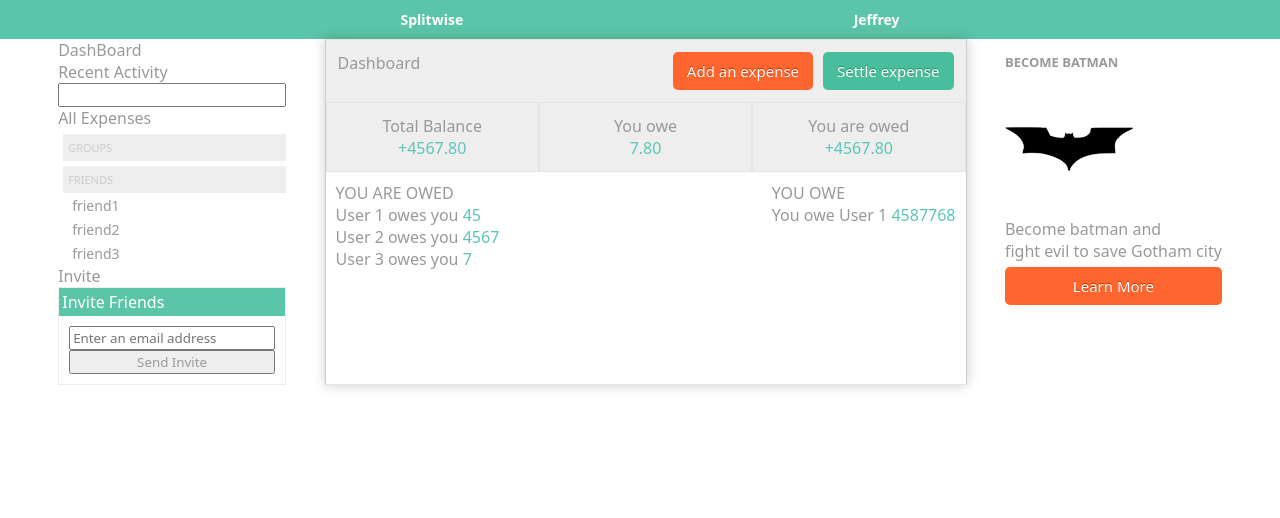
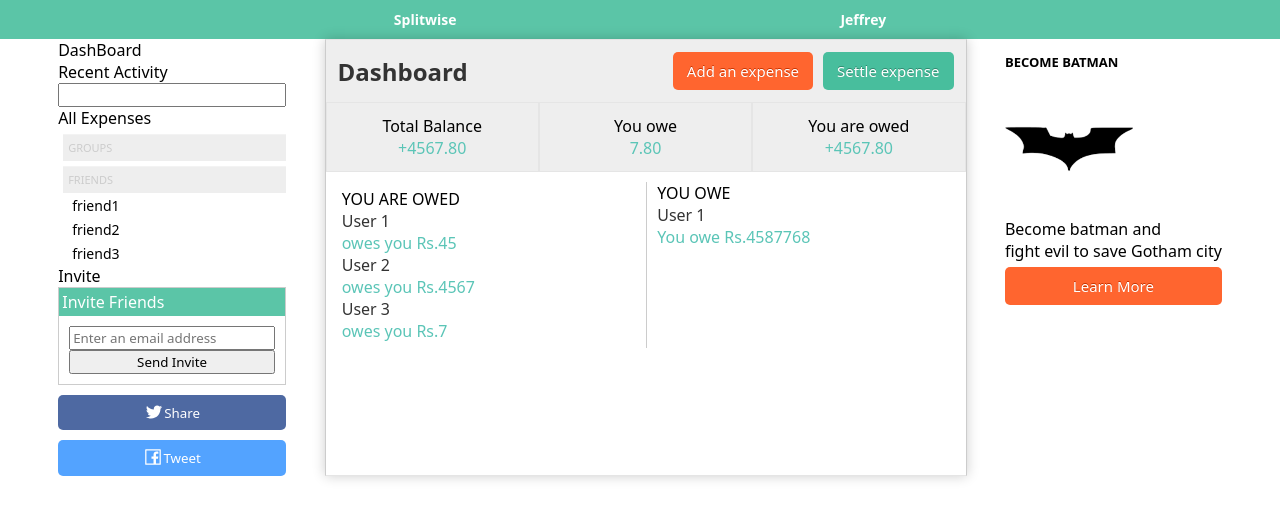
Before and after one commit to jeffreyguezou/SplitWiseClone, a React (Create React App) app: page / in a window 1280 px wide. Both pictures are taken after a click on the button "Log In". Shown: the top 518 px of the page. Built offline with nearby package versions, Linux system fonts and the light colour scheme; a web font is replaced by a local one.

Commit message:
Added Social Media Btns + UI improvements in dashboard

```diff
--- a/src/App.css
+++ b/src/App.css
@@ -1,7 +1,6 @@
 * {
   font-family: system-ui, -apple-system, BlinkMacSystemFont, "Segoe UI", Roboto,
     Oxygen, Ubuntu, Cantarell, "Open Sans", "Helvetica Neue", sans-serif;
-  color: #999;
 }
 .mainDash {
   width: 50%;
@@ -15,9 +14,15 @@
   justify-content: center;
   min-height: 100%;
 }
+.dash {
+  font-weight: bolder;
+  color: #333333;
+  font-size: 24px;
+}
 .dashHeader {
   display: flex;
   justify-content: space-between;
+  align-items: center;
   padding: 0.75em;
   background: #eeeeee;
 }
@@ -28,7 +33,6 @@
 }
 
 .nav {
-  width: 100%;
   background-color: #5bc5a7;
   padding: 10px;
   display: flex;
@@ -93,7 +97,7 @@
   padding: 0.2em;
 }
 .inviteBox {
-  border: 1px solid #eeeeee;
+  border: 1px solid #ccc;
 }
 
 .inviteContent {
@@ -144,3 +148,47 @@
   justify-content: space-between;
   padding: 10px;
 }
+
+.oweUser {
+  color: #333333;
+}
+.twitterBtn {
+  background-color: #53a3ff;
+  color: white;
+  padding: 2%;
+  border-radius: 5px;
+  border: none;
+  display: flex;
+  align-items: center;
+  justify-content: center;
+}
+.FBBtn {
+  background-color: #4e69a2;
+  color: white;
+  padding: 2%;
+  border-radius: 5px;
+  border: none;
+  display: flex;
+  align-items: center;
+  justify-content: center;
+}
+.btnSection {
+  display: flex;
+  width: 100%;
+  flex-direction: column;
+  gap: 10px;
+  padding-top: 10px;
+}
+.SMIcons {
+  color: white;
+  margin-top: 2px;
+}
+.oweDash {
+  border-right: 1px solid #ccc;
+  width: 50%;
+  padding: 1%;
+}
+.owedDash {
+  width: 50%;
+  padding-left: 10px;
+}
--- a/src/Components/BalanceDetails.js
+++ b/src/Components/BalanceDetails.js
@@ -3,21 +3,17 @@
     <div>
       <span>
         {props.isYouOwe ?? (
-          <div>
-            <span>
-              You owe {props.name}{" "}
-              <span className="amount"> {props.amount}</span>
-            </span>
+          <div className="oweDetail">
+            <div className="oweUser">{props.name} </div>
+            <div className="amount">You owe Rs.{props.amount}</div>
           </div>
         )}
       </span>
       <span>
         {props.isYouOwed ?? (
-          <div>
-            <span>
-              {props.name} owes you{" "}
-              <span className="amount"> {props.amount}</span>
-            </span>
+          <div className="oweDetail">
+            <div className="oweUser">{props.name} </div>
+            <div className="amount">owes you Rs.{props.amount}</div>{" "}
           </div>
         )}
       </span>
--- a/src/Components/CenterHeader.js
+++ b/src/Components/CenterHeader.js
@@ -4,7 +4,7 @@
   return (
     <>
       <div className="dashHeader">
-        <div>Dashboard</div>
+        <div className="dash">Dashboard</div>
         <div className="buttonSection">
           <button className="addExpenseBtn"> Add an expense</button>
           <button className="settleBtn"> Settle expense</button>
--- a/src/Components/DashboardBalances.js
+++ b/src/Components/DashboardBalances.js
@@ -4,10 +4,10 @@
 const DashboardBalances = () => {
   return (
     <div className="dashboardBalance">
-      <div>
+      <div className="oweDash">
         <OweBalance />
       </div>
-      <div>
+      <div className="owedDash">
         <OwedBalance />
       </div>
     </div>
--- a/src/Components/LeftSidebar.js
+++ b/src/Components/LeftSidebar.js
@@ -1,4 +1,5 @@
 import HoverCard from "../UI/HoverCard";
+import SMButton from "../UI/SMButton";
 import Friends from "./Friends";
 import InviteBox from "./Invitebox";
 
@@ -29,6 +30,10 @@
       <Friends />
       <span>Invite</span>
       <InviteBox />
+      <div className="btnSection">
+        <SMButton BtnType="FB" />
+        <SMButton BtnType="Twitter" />
+      </div>
     </div>
   );
 };
--- a/src/Components/RightSideBar.js
+++ b/src/Components/RightSideBar.js
@@ -6,10 +6,10 @@
       <div>
         <img style={{ width: "128px" }} src={logo} alt="logo"></img>
       </div>
-      <text className="text">
+      <span className="text">
         Become batman and <br />
         fight evil to save Gotham city
-      </text>
+      </span>
       <button style={{ marginTop: "5px" }} className="addExpenseBtn">
         Learn More
       </button>
--- /dev/null
+++ b/src/UI/SMButton.js
@@ -0,0 +1,21 @@
+import { AiOutlineFacebook, AiOutlineTwitter } from "react-icons/ai";
+const SMButton = (props) => {
+  const buttonStyle = props.BtnType === "Twitter" ? "twitterBtn" : "FBBtn";
+  const btnText = props.BtnType === "Twitter" ? "Tweet" : "Share";
+  const style = { color: "#ffffff", fontSize: "1.5em" };
+
+  return (
+    <button className={buttonStyle}>
+      <div className="SMIcons">
+        {props.BtnType === "Twitter" ? (
+          <AiOutlineFacebook style={style} />
+        ) : (
+          <AiOutlineTwitter style={style} />
+        )}
+      </div>
+
+      {btnText}
+    </button>
+  );
+};
+export default SMButton;
```
